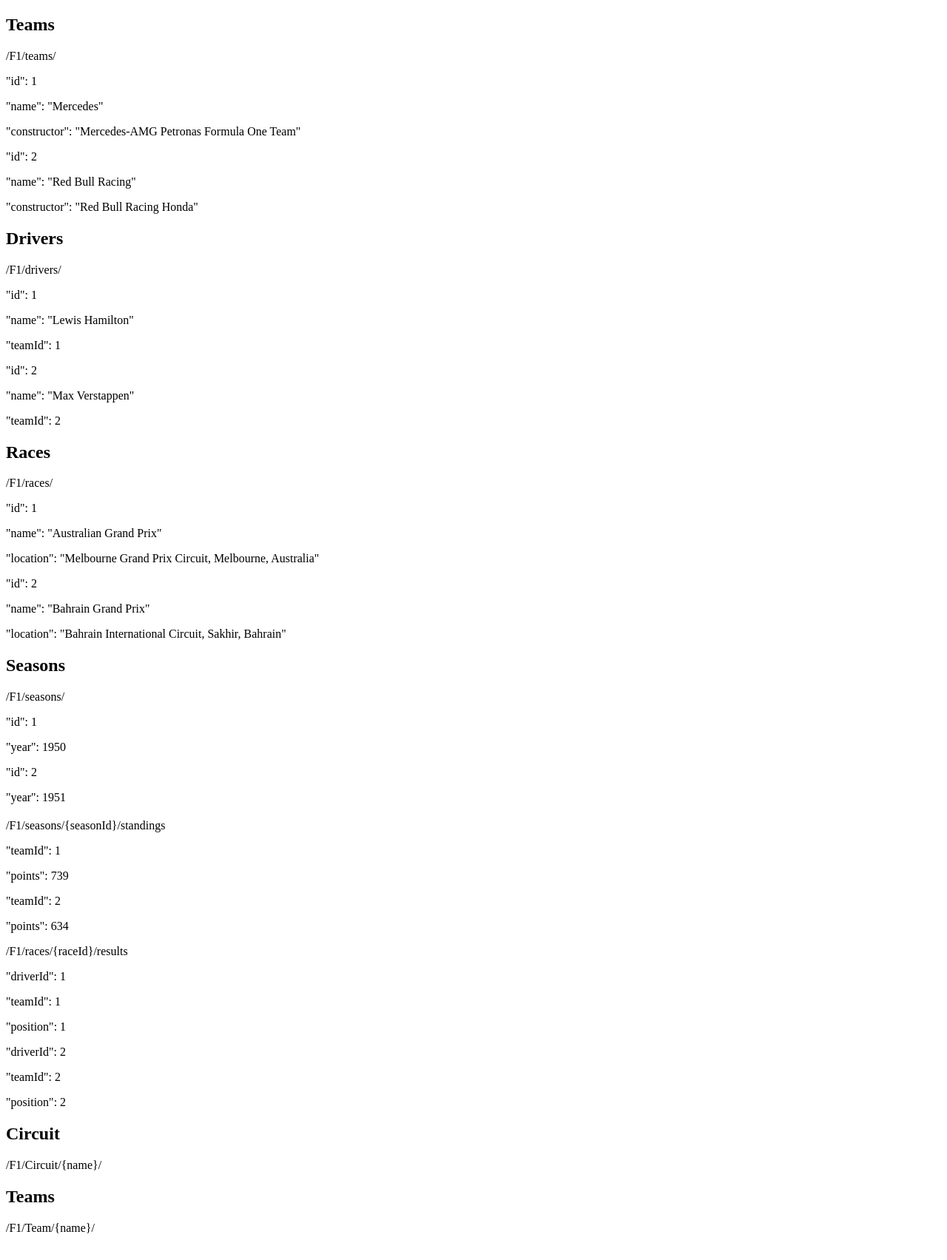
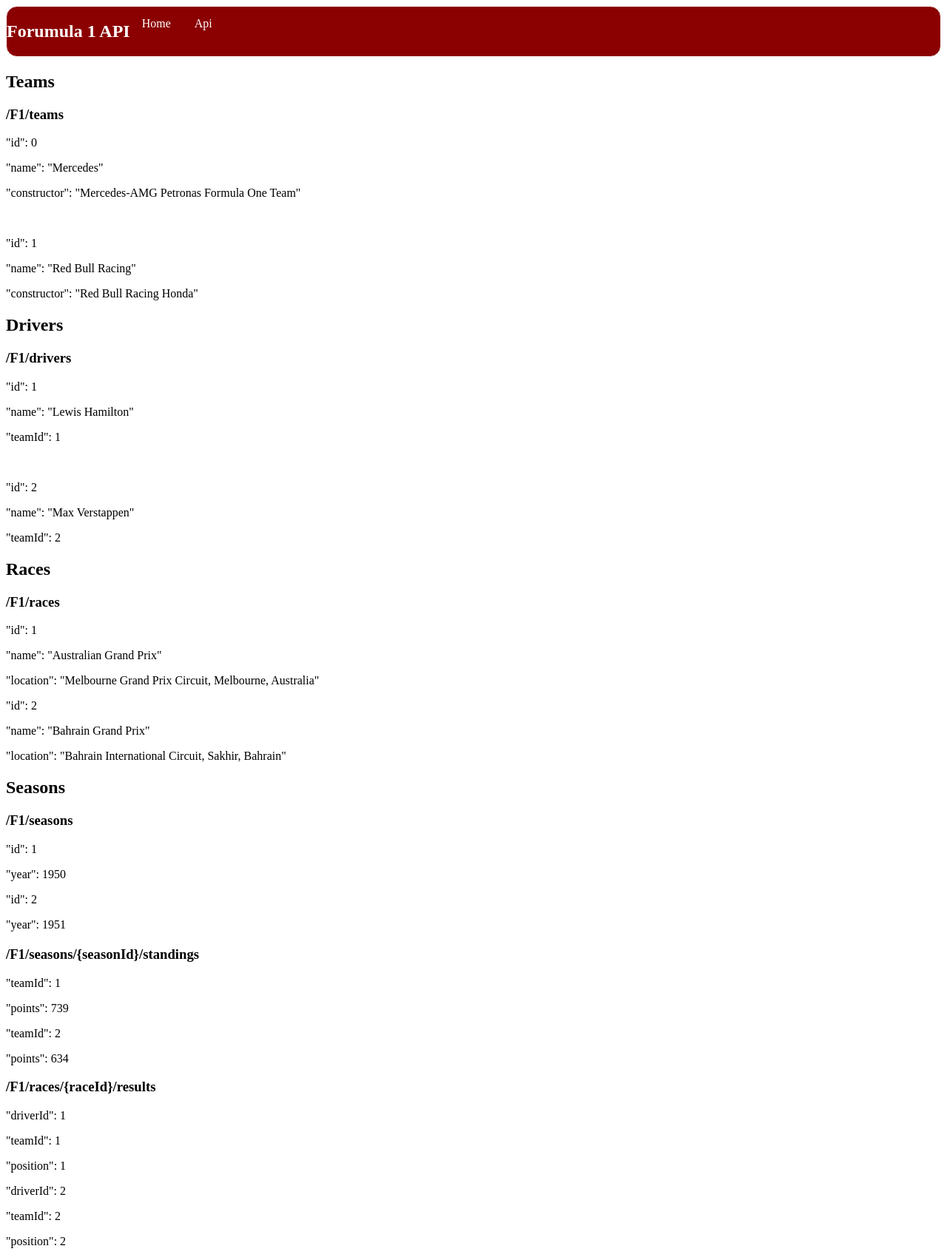
Before and after one commit to oceanstevy/School, a PHP site: page /index.php?page=home in a window 1280 px wide. Shown: the whole page at 74% size. Before the commit the page ends 1667 px from the top, so only its background shows below. Run offline with PHP 8.4, Linux system fonts and the light colour scheme; data that the repository does not hold is empty.

Commit message:
update index

```diff
--- /dev/null
+++ b/F1Api.css
@@ -0,0 +1,42 @@
+header{
+    display:flex;
+    flex-direction:column;
+}
+
+header > h1{
+    color:white;
+    font-size: 60px;
+}
+
+header > img{
+    display:block;
+}
+ul {
+    list-style-type: none;
+    margin: 0;
+    padding: 0;
+    overflow: hidden;
+    /*background-color:rgba(85,85,85,0.9);*/
+    background-color: darkred;
+    color:white;
+    position: sticky;
+    top: 0;
+    border-radius: 15px;
+    border: 1px solid white;
+}
+li {
+    float: left;
+}
+
+li a {
+    display: block;
+    color: white;
+    text-align: center;
+    padding: 14px 16px;
+    text-decoration: none;
+    list-style-type: none;
+}
+
+li a:hover {
+    background-color: red;
+}
--- a/api.php
+++ b/api.php
@@ -1,3 +1,5 @@
+<main>
 <?php
     echo $_SERVER['SERVER_NAME'];
 ?>
+</main>
--- /dev/null
+++ b/home.php
@@ -0,0 +1,55 @@
+<main>
+<?php
+    if($_SERVER['SERVER_NAME'] == "foxi.ltam.lu"){
+        $serverName = "https://foxi.ltam.lu/1TPIF2/thesa152/WEBAP";
+    }elseif($_SERVER['SERVER_NAME'] == "89.58.47.144"){
+        $serverName = "http://89.58.47.144/1TPIF2/WEBAP/API_Collection";
+    }
+?>
+        <h2>Teams</h2>
+        <h3><?php echo $serverName?>/F1/teams</h3>
+        <p>"id": 0</p>
+        <p>"name": "Mercedes"</p>
+        <p>"constructor": "Mercedes-AMG Petronas Formula One Team"</p><br>
+        <p>"id": 1</p>
+        <p>"name": "Red Bull Racing"</p>
+        <p>"constructor": "Red Bull Racing Honda"</p>
+
+        <h2>Drivers</h2>
+        <h3><?php echo $serverName?>/F1/drivers</h3>
+        <p>"id": 1</p>
+        <p>"name": "Lewis Hamilton"</p>
+        <p>"teamId": 1</p><br>
+        <p>"id": 2</p>
+        <p>"name": "Max Verstappen"</p>
+        <p>"teamId": 2</p>
+
+        <h2>Races</h2>
+        <h3><?php echo $serverName?>/F1/races</h3>
+        <p>"id": 1</p>
+        <p>"name": "Australian Grand Prix"</p>
+        <p>"location": "Melbourne Grand Prix Circuit, Melbourne, Australia"</p>
+        <p>"id": 2</p>
+        <p>"name": "Bahrain Grand Prix"</p>
+        <p>"location": "Bahrain International Circuit, Sakhir, Bahrain"</p>
+        <h2>Seasons</h2>
+        <h3><?php echo $serverName?>/F1/seasons</h3>
+        <p>"id": 1</p>
+        <p>"year": 1950</p>
+        <p>"id": 2</p>
+        <p>"year": 1951</p>
+        <h2></h2>
+        <h3><?php echo $serverName?>/F1/seasons/{seasonId}/standings</h3>
+        <p>"teamId": 1</p>
+        <p>"points": 739</p>
+        <p>"teamId": 2 </p>
+        <p>"points": 634</p>
+        <h3><?php echo $serverName?>/F1/races/{raceId}/results</h3>
+        <p>"driverId": 1</p>
+        <p>"teamId": 1</p>
+        <p>"position": 1</p>
+        <p>"driverId": 2</p>
+        <p>"teamId": 2</p>
+        <p>"position": 2</p>
+    </div>
+</main>
--- a/index.php
+++ b/index.php
@@ -1,66 +1,27 @@
 <!DOCTYPE html>
-<html lang="en">
-<head>
-    <meta charset="UTF-8">
-    <title>docs</title>
-</head>
-<body>
-<?php
-    if($_SERVER['SERVER_NAME'] == "foxi.ltam.lu"){
-        $serverName = "https://foxi.ltam.lu/1TPIF2/thesa152/WEBAP";
-    }elseif($_SERVER['SERVER_NAME'] == "89.58.47.144"){
-        $serverName = "http://89.58.47.144/1TPIF2/WEBAP/API_Collection";
+<html lang="en" dir="ltr">
+<div id="wrapper">
+    <head>
+        <meta charset="utf-8">
+        <title>Index der F1 Api Seite</title>
+        <link rel="stylesheet" href="F1Api.css">
+    </head>
+    <body>
+    <?php
+    $page = "";
+    if(isset($_GET['page'])){
+        $page = $_GET['page'];
     }
-?>
-        <h2>Teams</h2>
-        <p><?php echo $serverName?>/F1/teams/</p>
-        <p>"id": 1</p>
-        <p>"name": "Mercedes"</p>
-        <p>"constructor": "Mercedes-AMG Petronas Formula One Team"</p>
-        <p>"id": 2</p>
-        <p>"name": "Red Bull Racing"</p>
-        <p>"constructor": "Red Bull Racing Honda"</p>
-        <h2>Drivers</h2>
-        <p><?php echo $serverName?>/F1/drivers/</p>
-        <p>"id": 1</p>
-        <p>"name": "Lewis Hamilton"</p>
-        <p>"teamId": 1</p>
-        <p>"id": 2</p>
-        <p>"name": "Max Verstappen"</p>
-        <p>"teamId": 2</p>
-        <h2>Races</h2>
-        <p><?php echo $serverName?>/F1/races/</p>
-        <p>"id": 1</p>
-        <p>"name": "Australian Grand Prix"</p>
-        <p>"location": "Melbourne Grand Prix Circuit, Melbourne, Australia"</p>
-        <p>"id": 2</p>
-        <p>"name": "Bahrain Grand Prix"</p>
-        <p>"location": "Bahrain International Circuit, Sakhir, Bahrain"</p>
-        <h2>Seasons</h2>
-        <p><?php echo $serverName?>/F1/seasons/</p>
-        <p>"id": 1</p>
-        <p>"year": 1950</p>
-        <p>"id": 2</p>
-        <p>"year": 1951</p>
-        <h2></h2>
-        <p><?php echo $serverName?>/F1/seasons/{seasonId}/standings</p>
-        <p>"teamId": 1</p>
-        <p>"points": 739</p>
-        <p>"teamId": 2 </p>
-        <p>"points": 634</p>
-        <p><?php echo $serverName?>/F1/races/{raceId}/results</p>
-        <p>"driverId": 1</p>
-        <p>"teamId": 1</p>
-        <p>"position": 1</p>
-        <p>"driverId": 2</p>
-        <p>"teamId": 2</p>
-        <p>"position": 2</p>
-    </div>
-    <h2>Circuit</h2>
-    <p><?php echo $serverName?>/F1/Circuit/{name}/</p>
+    include_once ("navigation.php");
+    if($page == "home") {
+        include_once("home.php");
+    }elseif ($page == "api"){
+        include_once("api.php");
+    }
+    ?>
+    </body>
+    <footer>
 
-    <h2>Teams</h2>
-    <p><?php echo $serverName?>/F1/Team/{name}/</p>
-
-</body>
+    </footer>
+</div>
 </html>
--- /dev/null
+++ b/navigation.php
@@ -0,0 +1,7 @@
+<header>
+ <ul>
+     <li><h2>Forumula 1 API</h2></li>
+  <li><a href="index.php?page=home">Home</a></li>
+  <li><a href="index.php?page=api">Api</a></li>
+</ul>
+</header>
```
